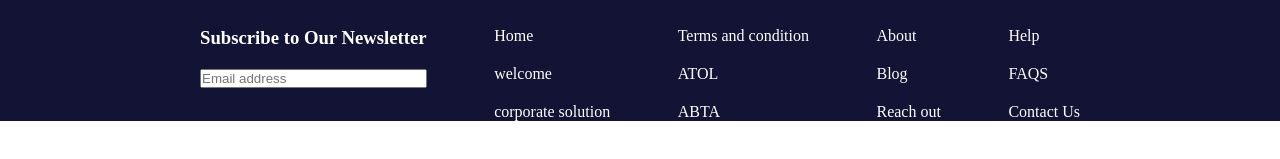
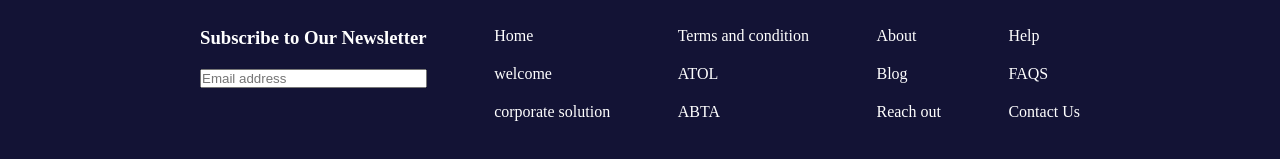
Before and after one commit to Muhammad-Ubaid-Azad/Corporate-Travel-Website-Clone, a plain HTML site: page index.html in a window 1280 px wide. Shown: the part 3081-3240 px from the top of the page. Before the commit the page ends 3202 px from the top, so only its background shows below. Drawn offline with Linux system fonts and the light colour scheme.

Commit message:
increase footer bottom padding

```diff
--- a/style.css
+++ b/style.css
@@ -112,6 +112,7 @@
 .footer{
 background-color: rgb(19, 19, 53);
 padding: 0px 200px;
+padding-bottom: 80px;
 }
 .footer-1{
     display: flex;
```
